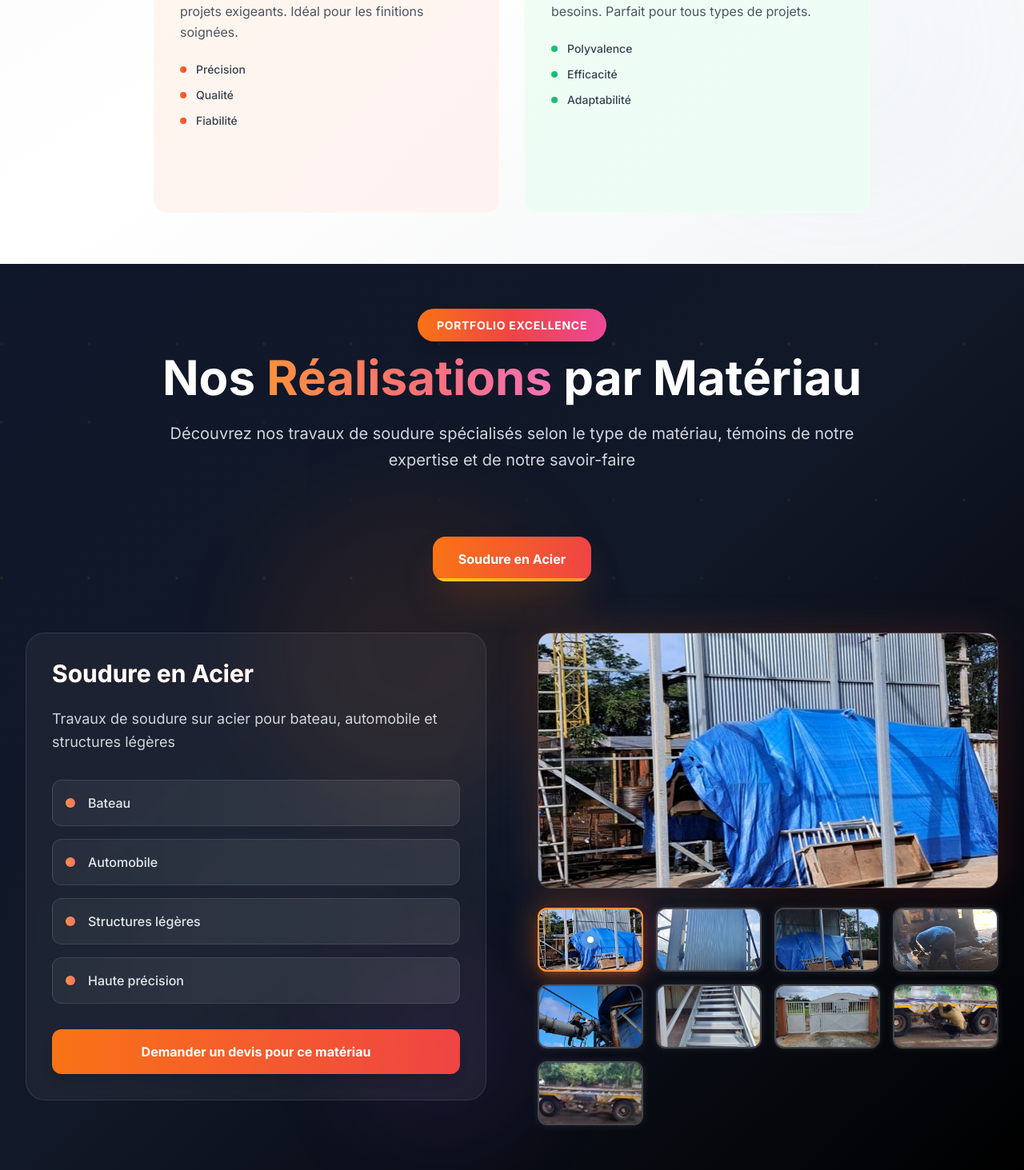
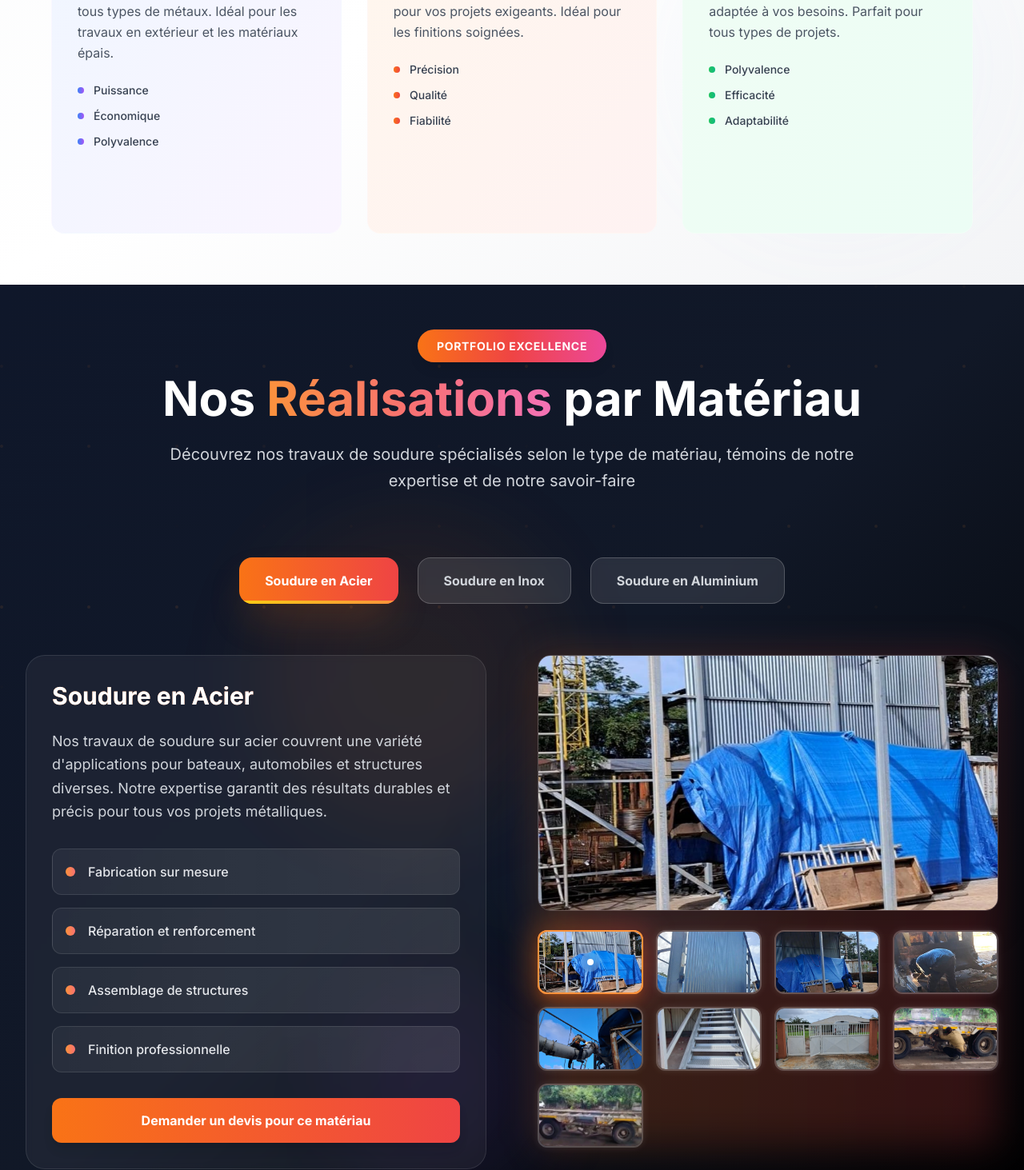
Before and after one commit to preneuscliford/juniorWebsite, a Next.js app: page / in a window 1280 px wide. Shown: the part 1311-2774 px from the top of the page at 80% size. Built offline with nearby package versions, Linux system fonts and the light colour scheme.

Commit message:
add custom moif for client

```diff
--- a/app/page.tsx
+++ b/app/page.tsx
@@ -402,6 +402,14 @@ function HeroSection() {
 function ServicesSection() {
   const services = [
     {
+      icon: Zap,
+      title: "Soudure Arc",
+      description: "Procédé robuste et économique pour tous types de métaux. Idéal pour les travaux en extérieur et les matériaux épais.",
+      features: ["Puissance", "Économique", "Polyvalence"],
+      gradient: "from-blue-500 to-purple-500",
+      bgGradient: "from-blue-50 to-purple-50"
+    },
+    {
       icon: Flame,
       title: "Soudure TIG",
       description: "Service de soudure de haute précision pour vos projets exigeants. Idéal pour les finitions soignées.",
@@ -416,7 +424,7 @@ function ServicesSection() {
       features: ["Polyvalence", "Efficacité", "Adaptabilité"],
       gradient: "from-green-500 to-emerald-500",
       bgGradient: "from-green-50 to-emerald-50"
-    }
+    },
   ]
 
   return (
@@ -453,7 +461,7 @@ function ServicesSection() {
           </p>
         </motion.div>
 
-        <div className="grid grid-cols-1 md:grid-cols-2 gap-8 max-w-4xl mx-auto">
+        <div className="grid md:grid-cols-3 gap-8 max-w-6xl mx-auto">
           {services.map((service, index) => (
             <motion.div
               key={index}
@@ -524,7 +532,7 @@ function MaterialGallerySection() {
   const materials = [
     {
       name: "Soudure en Acier",
-      description: "Travaux de soudure sur acier pour bateau, automobile et structures légères",
+      description: "Nos travaux de soudure sur acier couvrent une variété d'applications pour bateaux, automobiles et structures diverses. Notre expertise garantit des résultats durables et précis pour tous vos projets métalliques.",
       images: [
         "/soudure-en-acier.jpg",
         "/pose-tôle.jpg",
@@ -536,29 +544,20 @@ function MaterialGallerySection() {
         "/whatsapp-image-1.jpg",
         "/whatsapp-image-2.jpg"
       ],
-      features: ["Bateau", "Automobile", "Structures légères", "Haute précision"]
-      // features: ["Structures industrielles", "Charpentes métalliques", "Équipements lourds", "Réparations"]
+      features: ["Fabrication sur mesure", "Réparation et renforcement", "Assemblage de structures", "Finition professionnelle"]
     },
-    // {
-    //   name: "Soudure en Inox",
-    //   description: "Soudure de précision sur acier inoxydable pour l'industrie alimentaire, chimique et pharmaceutique",
-    //   images: [
-    //     "/fabrication-escalier.jpg",
-    //     "/fabrication-portail-coulissant.jpg",
-    //     "/whatsapp-image-1.jpg",
-    //     "/whatsapp-image-2.jpg"
-    //   ],
-    //   features: ["Industrie alimentaire", "Secteur chimique", "Équipements médicaux", "Finitions parfaites"]
-    // },
-    // {
-    //   name: "Soudure en Aluminium",
-    //   description: "Soudure spécialisée sur aluminium pour l'aéronautique, l'automobile et les structures légères",
-    //   images: [
-    //     "/autre.jpg",
-    //     "/hero-background.jpg"
-    //   ],
-    //   features: ["Bateau", "Automobile", "Structures légères", "Haute précision"]
-    // }
+    {
+      name: "Soudure en Inox",
+      description: "L'inox exige des techniques spécifiques pour garantir des soudures propres et résistantes à la corrosion. Nos services s'adressent aux secteurs exigeant une haute qualité sanitaire et esthétique.",
+      images: [],
+      features: ["Résistance à la corrosion", "Finition miroir possible", "Soudures propres et discrètes", "Idéal pour contextes hygiéniques"]
+    },
+    {
+      name: "Soudure en Aluminium",
+      description: "La soudure sur aluminium demande une expertise particulière que notre équipe maîtrise parfaitement. Idéale pour les projets légers nécessitant résistance et légèreté.",
+      images: [],
+      features: ["Poids réduit", "Excellente résistance mécanique", "Parfait pour structures légères", "Résistance à la corrosion"]
+    }
   ]
 
   const [selectedMaterial, setSelectedMaterial] = useState(0)
@@ -773,6 +772,9 @@ function MaterialGallerySection() {
             animate={{ opacity: 1, x: 0 }}
             transition={{ delay: 0.3, duration: 0.6 }}
           >
+            {/* Affichage conditionnel basé sur la présence d'images */}
+            {materials[selectedMaterial].images && materials[selectedMaterial].images.length > 0 ? (
+              <>
                 {/* Image principale avec effets */}
                 <div className="relative mb-6 group">
                   <div className="absolute inset-0 bg-gradient-to-r from-orange-500/20 to-red-500/20 rounded-2xl blur-xl group-hover:blur-2xl transition-all duration-500"></div>
@@ -782,14 +784,13 @@ function MaterialGallerySection() {
                     animate={{ opacity: 1, scale: 1 }}
                     transition={{ duration: 0.5 }}
                     src={materials[selectedMaterial].images[selectedImage]}
-                alt={`${materials[selectedMaterial].name} - Image ${selectedImage + 1}`}
+                    alt={`Exemple de réalisation en ${materials[selectedMaterial].name.toLowerCase()}`}
                     className="relative w-full h-80 object-cover rounded-2xl shadow-2xl cursor-pointer hover:scale-105 transition-all duration-500 border border-white/20"
                     onClick={() => openModal(selectedImage)}
                   />
-            </div>
 
                   {/* Miniatures modernisées */}
-            <div className="grid grid-cols-4 gap-4">
+                  <div className="grid grid-cols-4 gap-4 mt-6">
                     {materials[selectedMaterial].images.map((image, idx) => (
                       <motion.div
                         key={idx}
@@ -809,7 +810,7 @@ function MaterialGallerySection() {
 
                         <img
                           src={image}
-                    alt={`${materials[selectedMaterial].name} - Miniature ${idx + 1}`}
+                          alt={`Exemple ${idx + 1} de réalisation en ${materials[selectedMaterial].name.toLowerCase()}`}
                           className={`relative h-20 w-full object-cover rounded-xl transition-all duration-300 border-2 ${
                             selectedImage === idx
                               ? 'border-orange-400 shadow-lg shadow-orange-500/25'
@@ -841,6 +842,15 @@ function MaterialGallerySection() {
                       </motion.div>
                     ))}
                   </div>
+                </div>
+              </>
+            ) : (
+              <div className="relative h-60 flex items-center justify-center bg-white/5 rounded-2xl border border-white/10">
+                <p className="text-gray-400 text-center px-6">
+                  Les photos de nos réalisations en {materials[selectedMaterial].name.toLowerCase()} seront disponibles prochainement
+                </p>
+              </div>
+            )}
           </motion.div>
 
         {/* Modal carrousel pour affichage en grand */}
```
Lines whose indentation alone changed are shown as unchanged.
